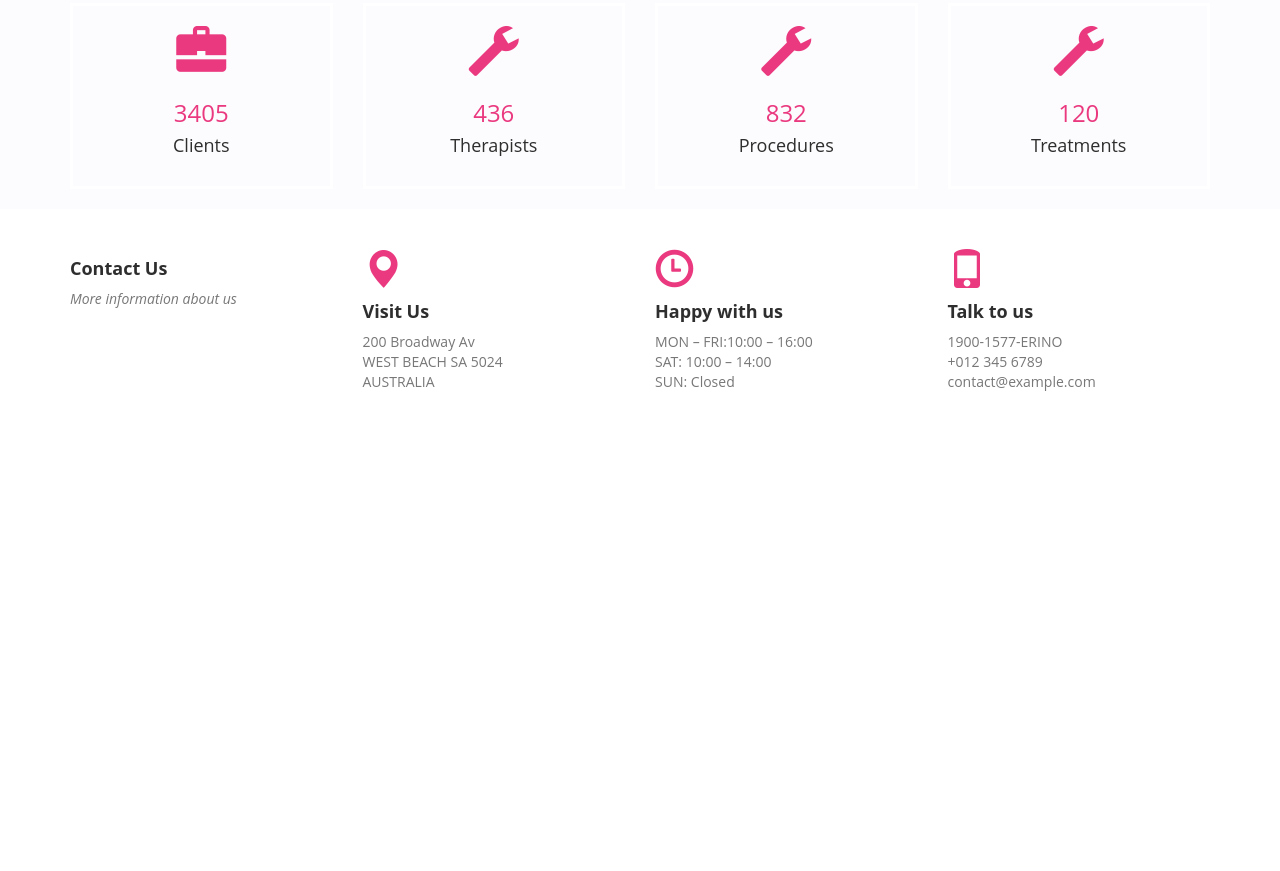
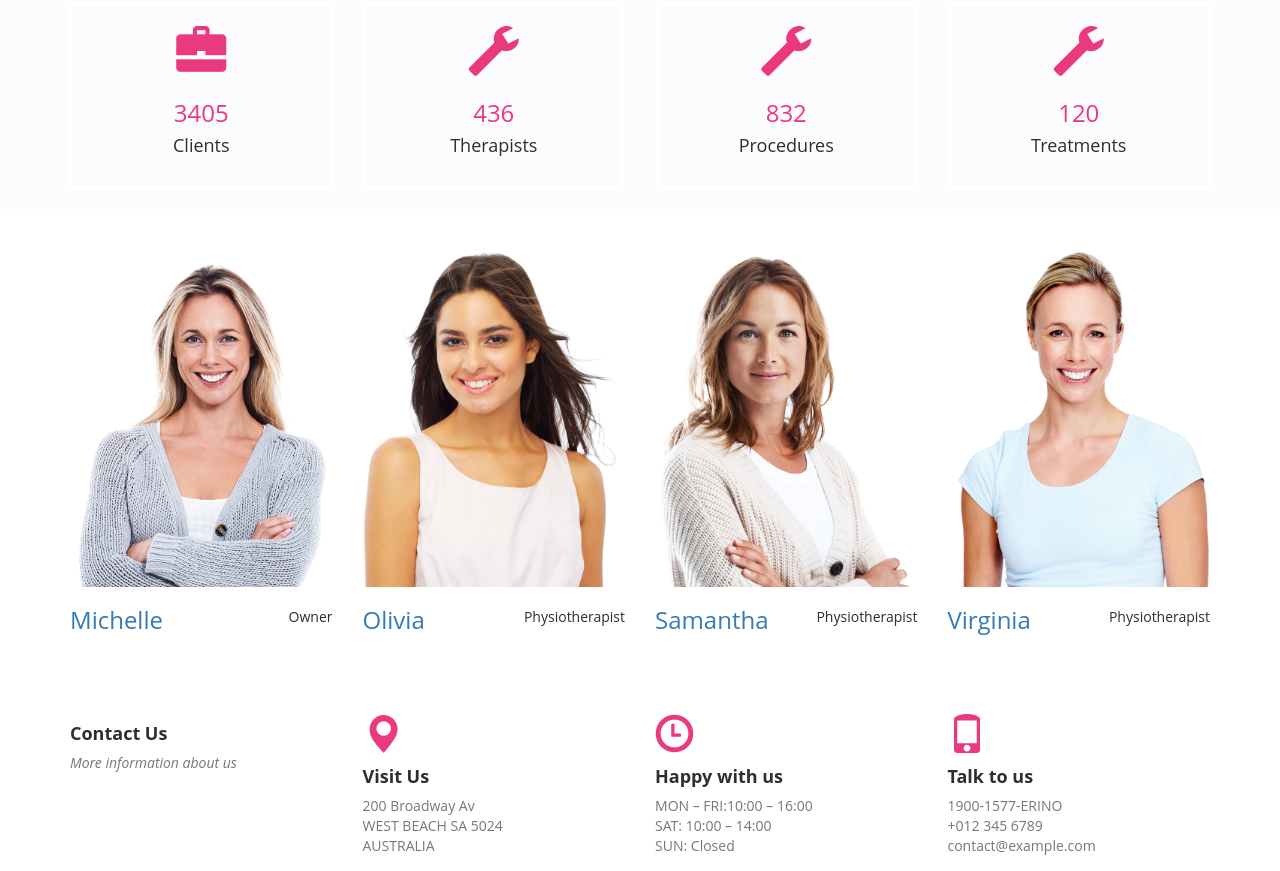
Before and after one commit to nikhilfusion/dpec, a website: page client/index.html in a window 1280 px wide. Shown: the part 517-1388 px from the top of the page. Before the commit the page ends 949 px from the top, so only its background shows below. Drawn offline with nearby package versions, Linux system fonts and the light colour scheme.

Commit message:
home page updated

```diff
--- a/client/assets/css/styles.css
+++ b/client/assets/css/styles.css
@@ -60,7 +60,7 @@ body {
 	font-size: 50px;
 }
 
-.contact {
+.contact , .team-member {
 	padding: 40px 0;
 }
 
@@ -73,3 +73,7 @@ body {
 	color: #777;
 	margin: 0;
 }
+
+.team-member .team-member-content {
+	padding: 20px 0 0;
+}
--- a/client/views/home.html
+++ b/client/views/home.html
@@ -67,6 +67,48 @@
 		</div>
 	</div>
 </section>
+<section class="team-member">
+	<div class="container">
+		<div class="row">
+			<div class="col-md-3 col-xs-12">
+				<div class="team-member-avatar">
+					<img src="../assets/images/member-1.png" alt="" class="img-responsive">
+				</div>
+				<div class="team-member-content">
+					<span class="h3"><a href="#">Michelle</a></span>
+					<span class="position pull-right">Owner</span>
+				</div>
+			</div>
+			<div class="col-md-3 col-xs-12">
+				<div class="team-member-avatar">
+					<img src="../assets/images/member-2.png" alt="" class="img-responsive">
+				</div>
+				<div class="team-member-content">
+					<span class="h3"><a href="#">Olivia</a></span>
+					<span class="position pull-right">Physiotherapist</span>
+				</div>
+			</div>
+			<div class="col-md-3 col-xs-12">
+				<div class="team-member-avatar">
+					<img src="../assets/images/member-3.png" alt="" class="img-responsive">
+				</div>
+				<div class="team-member-content">
+					<span class="h3"><a href="#">Samantha</a></span>
+					<span class="position pull-right">Physiotherapist</span>
+				</div>
+			</div>
+			<div class="col-md-3 col-xs-12">
+				<div class="team-member-avatar">
+					<img src="../assets/images/member-4.png" alt="" class="img-responsive">
+				</div>
+				<div class="team-member-content">
+					<span class="h3"><a href="#">Virginia</a></span>
+					<span class="position pull-right">Physiotherapist</span>
+				</div>
+			</div>
+		</div>
+	</div>
+</section>
 <section class="contact">
 	<div class="container">
 		<div class="row">
```
Also changed, not shown: client/assets/images/member-1.png (added), client/assets/images/member-2.png (added), client/assets/images/member-3.png (added), client/assets/images/member-4.png (added).
